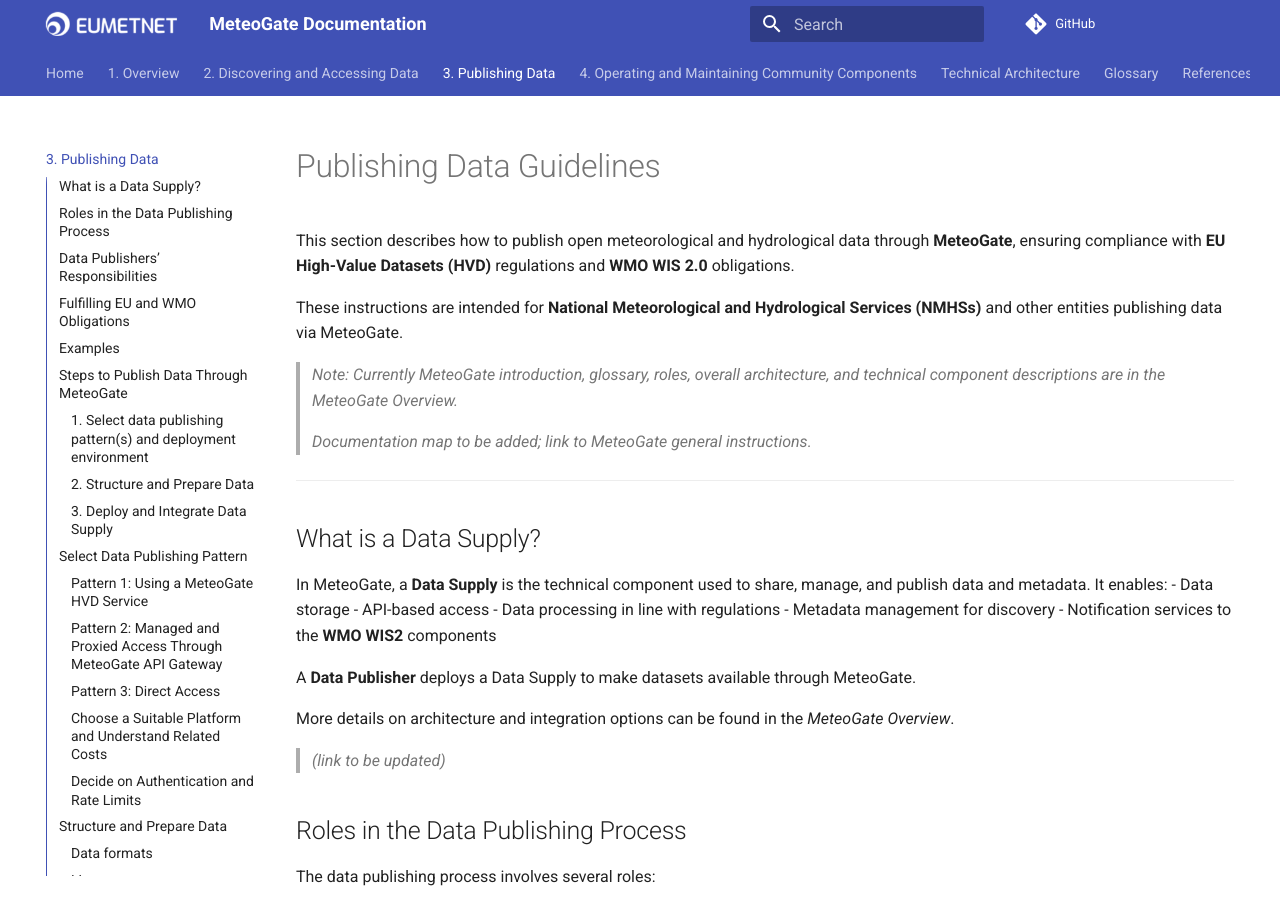
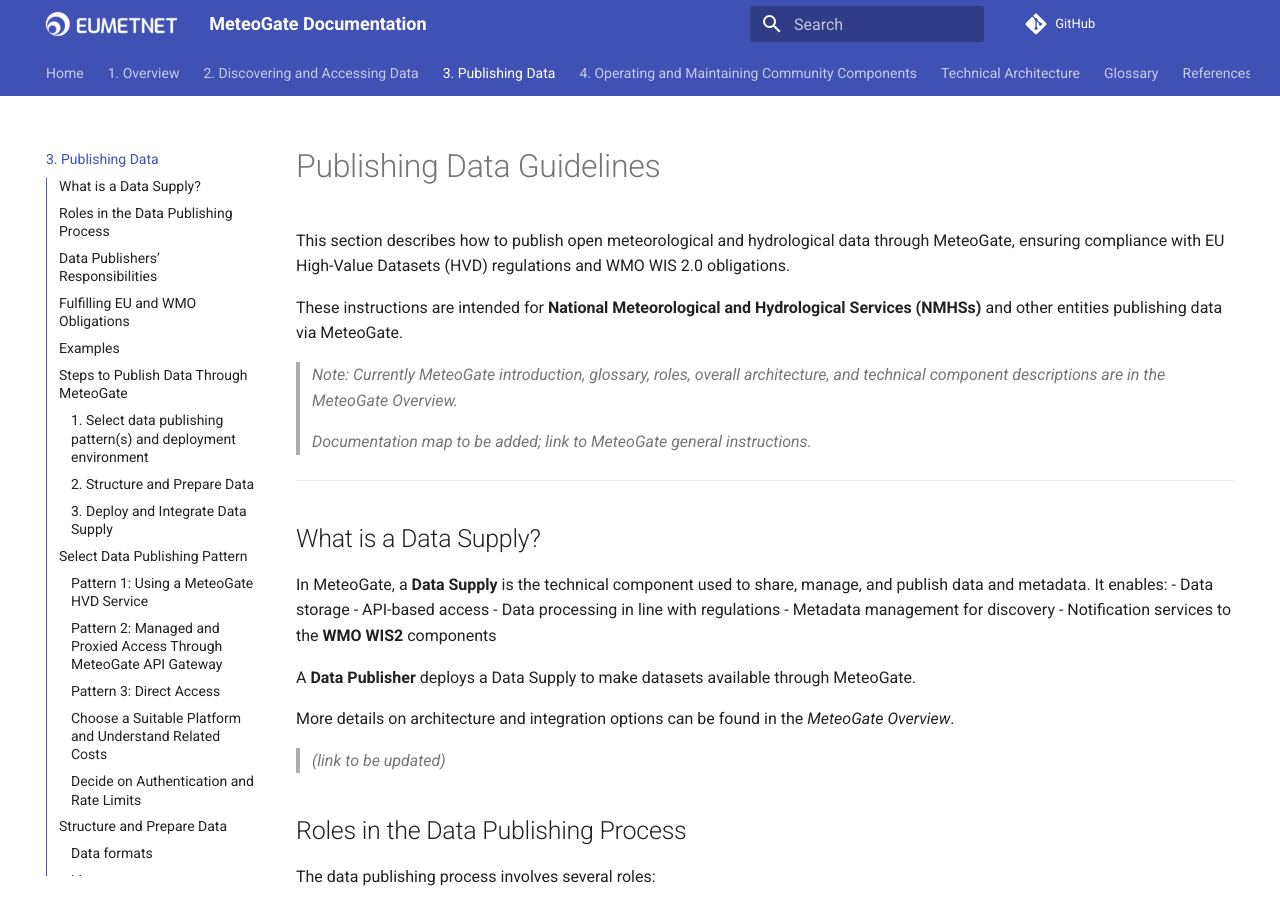
Before and after one commit to EUMETNET/meteogate-documentation, an MkDocs documentation site: the page built from docs/3-publishing-data.md, in a window 1280 px wide and 900 px high. Built offline with MkDocs 1.6.1 and Material for MkDocs 9.7.7, drawn with Linux system fonts in a browser that asks for light colours; comment, search, counter and statistics services are not loaded.

```diff
--- a/docs/3-publishing-data.md
+++ b/docs/3-publishing-data.md
@@ -1,6 +1,6 @@
 # Publishing Data Guidelines
 
-This section describes how to publish open meteorological and hydrological data through **MeteoGate**, ensuring compliance with **EU High-Value Datasets (HVD)** regulations and **WMO WIS 2.0** obligations.
+This section describes how to publish open meteorological and hydrological data through MeteoGate, ensuring compliance with EU High-Value Datasets (HVD) regulations and WMO WIS 2.0 obligations.
 
 These instructions are intended for **National Meteorological and Hydrological Services (NMHSs)** and other entities publishing data via MeteoGate.
 
```
